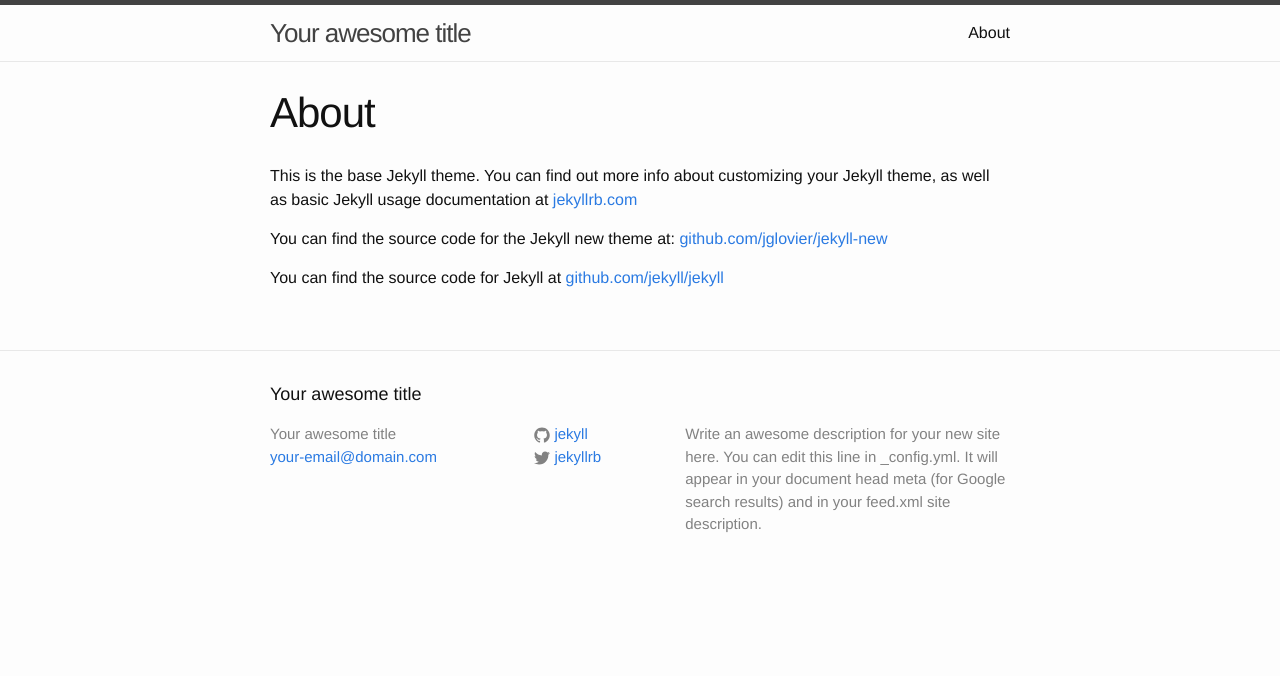
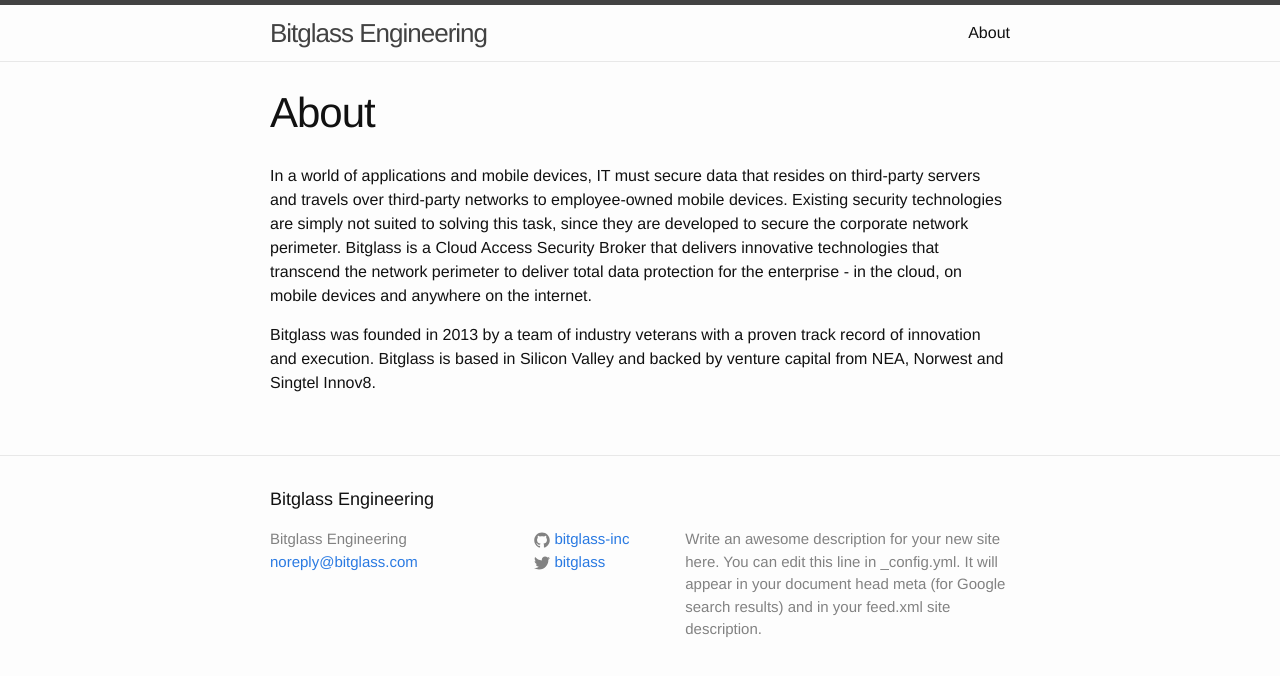
Before and after one commit to Bitglass-Inc/bitglass-inc.github.io, a Jekyll site: the page built from about.md, in a window 1280 px wide. Shown: the top 676 px of the page. Built offline with Jekyll 4.4.1, drawn with Linux system fonts in a browser that asks for light colours.

Commit message:
Updates.

```diff
--- a/_config.yml
+++ b/_config.yml
@@ -1,14 +1,14 @@
 # Site settings
-title: Your awesome title
-email: your-email@domain.com
+title: Bitglass Engineering
+email: noreply@bitglass.com
 description: > # this means to ignore newlines until "baseurl:"
   Write an awesome description for your new site here. You can edit this
   line in _config.yml. It will appear in your document head meta (for
   Google search results) and in your feed.xml site description.
 baseurl: "" # the subpath of your site, e.g. /blog/
 url: "http://yourdomain.com" # the base hostname & protocol for your site
-twitter_username: jekyllrb
-github_username:  jekyll
+twitter_username: bitglass
+github_username:  bitglass-inc
 
 # Build settings
 markdown: kramdown
--- a/about.md
+++ b/about.md
@@ -3,9 +3,6 @@ layout: page
 title: About
 permalink: /about/
 ---
+In a world of applications and mobile devices, IT must secure data that resides on third-party servers and travels over third-party networks to employee-owned mobile devices. Existing security technologies are simply not suited to solving this task, since they are developed to secure the corporate network perimeter. Bitglass is a Cloud Access Security Broker that delivers innovative technologies that transcend the network perimeter to deliver total data protection for the enterprise - in the cloud, on mobile devices and anywhere on the internet.
 
-This is the base Jekyll theme. You can find out more info about customizing your Jekyll theme, as well as basic Jekyll usage documentation at [jekyllrb.com](http://jekyllrb.com/)
-
-You can find the source code for the Jekyll new theme at: [github.com/jglovier/jekyll-new](https://github.com/jglovier/jekyll-new)
-
-You can find the source code for Jekyll at [github.com/jekyll/jekyll](https://github.com/jekyll/jekyll)
+Bitglass was founded in 2013 by a team of industry veterans with a proven track record of innovation and execution. Bitglass is based in Silicon Valley and backed by venture capital from NEA, Norwest and Singtel Innov8.
```
